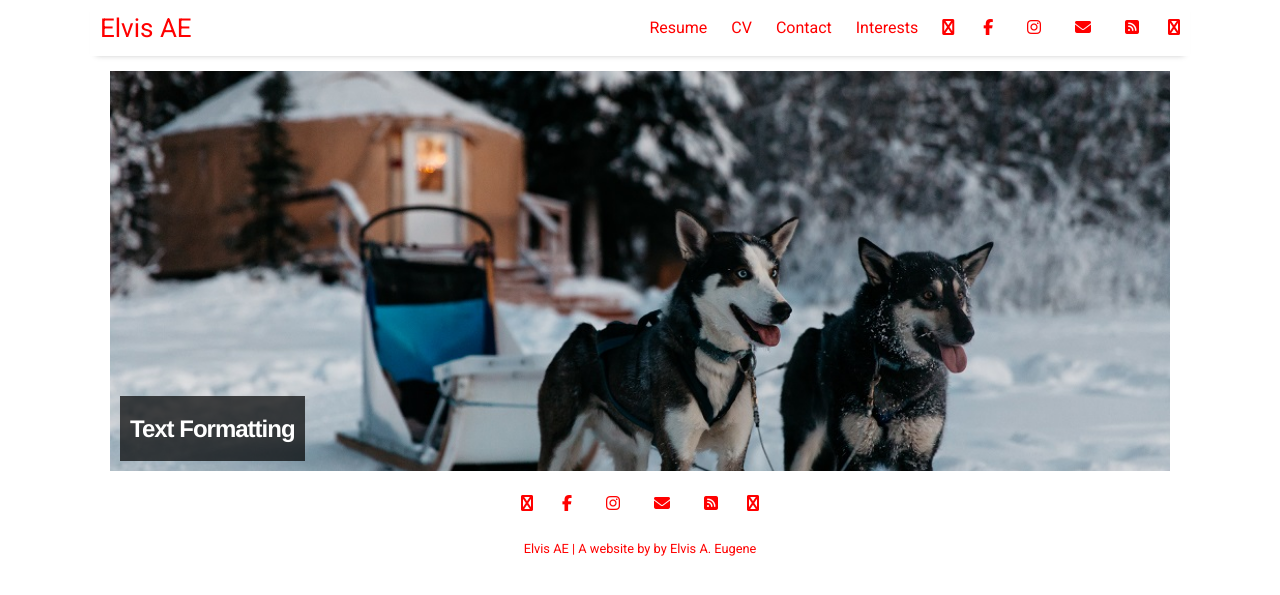
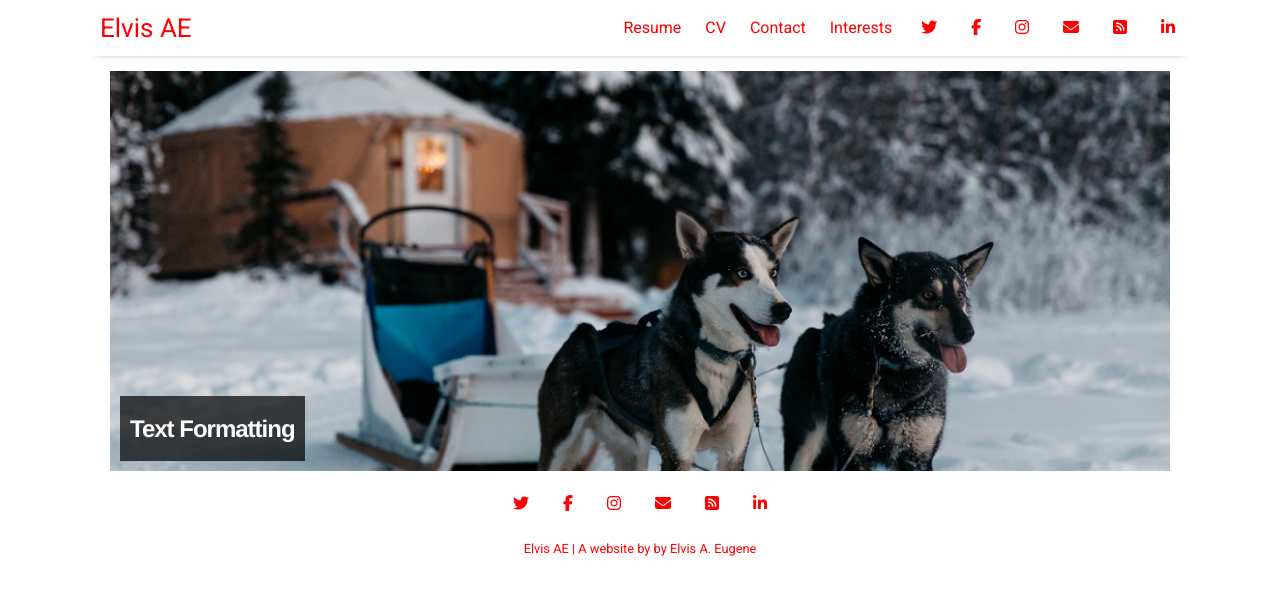
Before and after one commit to otherelvis/otherelvis.github.io, a Jekyll site: the page built from pages/sample-posts.md, in a window 1280 px wide. Shown: the top 595 px of the page. Built offline with Jekyll 4.4.1, drawn with Linux system fonts in a browser that asks for light colours; nearby versions of some CDN libraries.

Commit message:
Update settings.yml

```diff
--- a/_data/settings.yml
+++ b/_data/settings.yml
@@ -16,12 +16,12 @@ menu:
 
 # Available social icons are powered by Font Awesome, so you can use any icon that they offer
 social:
-- {icon: 'x-twitter', link:    'https://x.com/ElvisAE1'}
+- {icon: 'twitter', link:    'https://x.com/ElvisAE1'}
 - {icon: 'facebook', link:   'https://www.facebook.com/elvis90'}
 - {icon: 'instagram', link:  'https://www.instagram.com/__otherelvis__/'}
 - {icon: 'envelope', link:   'mailto:elvis.ae@gmail.com'}
 - {icon: 'rss-square', link: 'feed.xml'}
-- {icon: 'linkedin-in', link: 'https://www.linkedin.com/in/elviseugene'}
+- {icon: 'linkedin', link: 'https://www.linkedin.com/in/elviseugene'}
 
 # Customize site text
 pagination:
```
